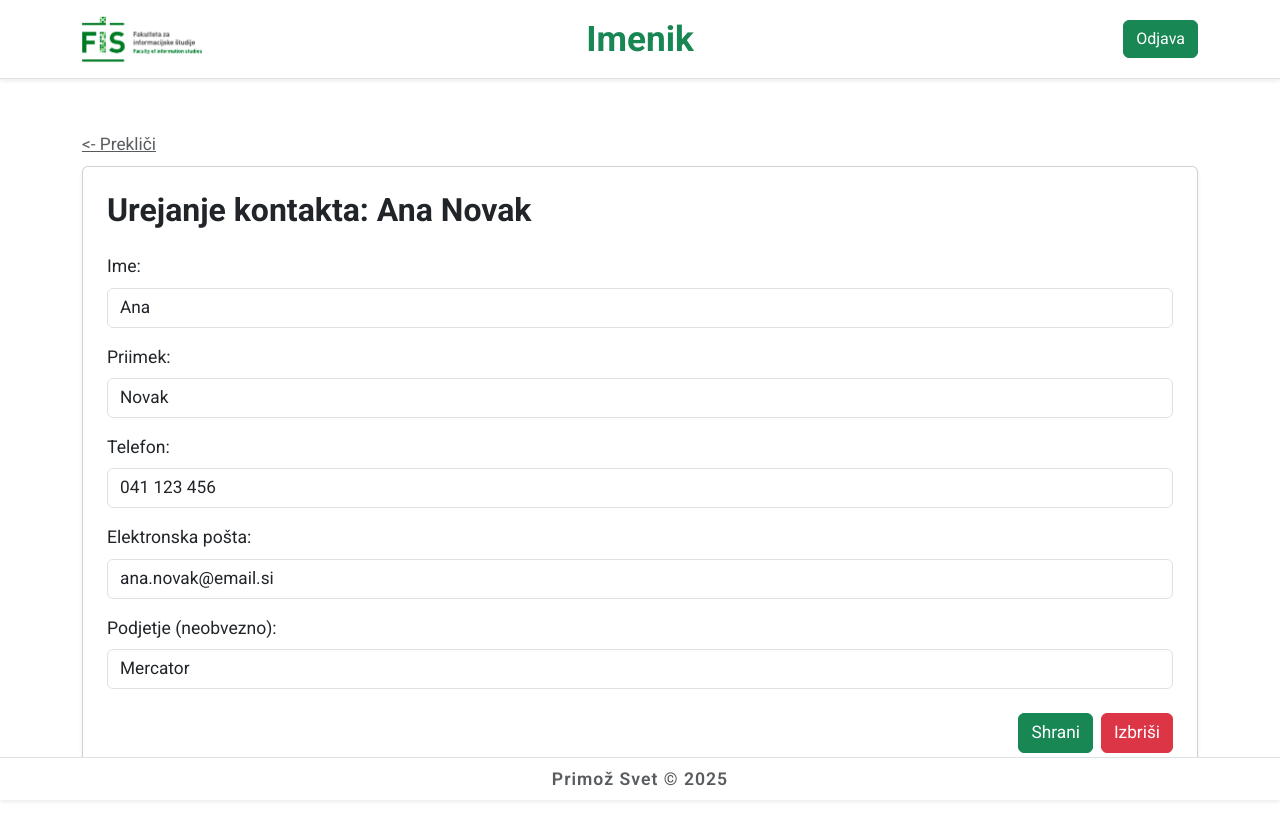
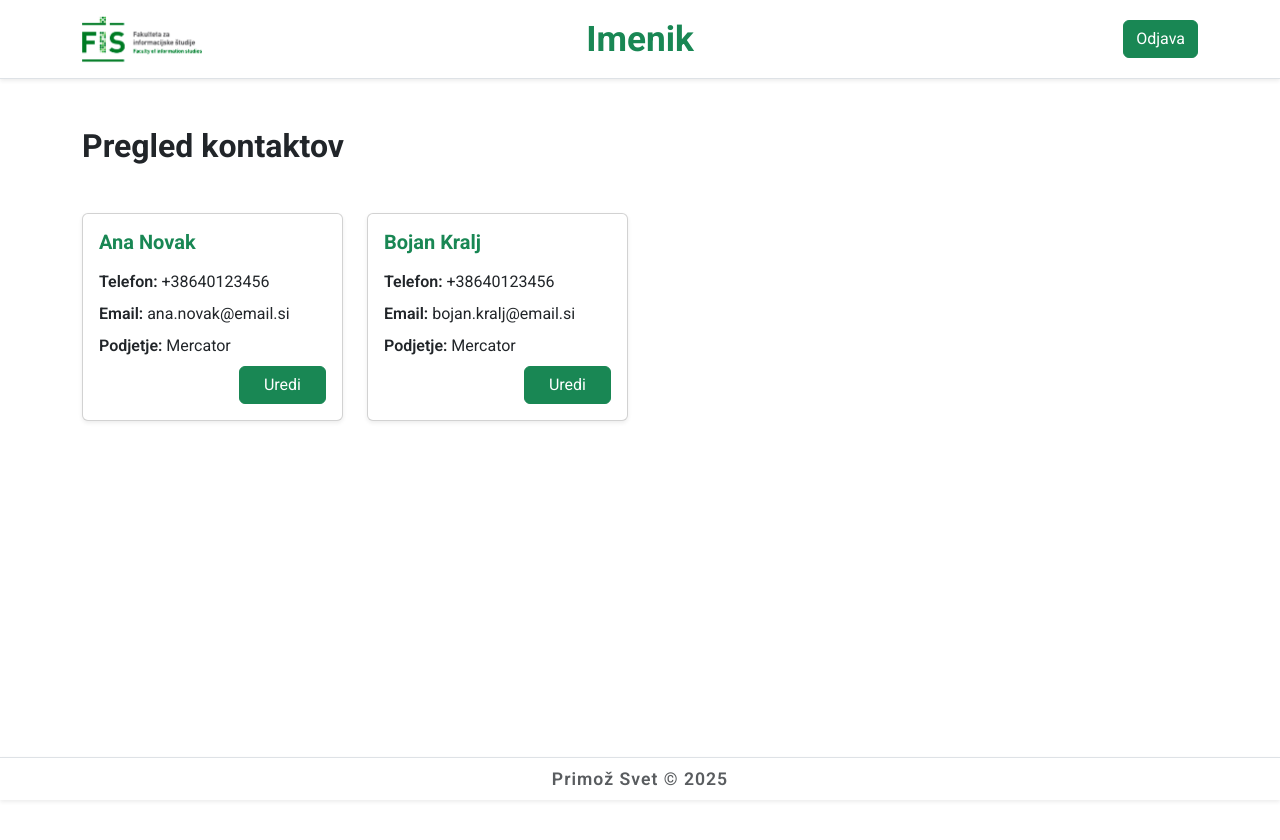
Before and after one commit to primozsvet/RNSUV_Vaje, an Angular app in the folder Contacts-App/: page / in a window 1280 px wide. Shown: the top 840 px of the page. After the commit the page ends 800 px from the top, so only its background shows below. Built offline with nearby package versions, Linux system fonts and the light colour scheme.

Commit message:
Dodan osnovni data binding

```diff
--- a/Contacts-App/src/app/app.html
+++ b/Contacts-App/src/app/app.html
@@ -2,9 +2,9 @@
 
 <!--<app-signup></app-signup>-->
 <!--<app-login></app-login>-->
-<!--<app-contacts-overview></app-contacts-overview>-->
+<app-contacts-overview></app-contacts-overview>
 <!-- <app-contacts-new></app-contacts-new> -->
-<app-contacts-edit></app-contacts-edit>
+<!--<app-contacts-edit></app-contacts-edit>-->
 
 <!--<div class="container mt-5">
   <h1 class="text-primary">Bootstrap CSS Example</h1>
--- a/Contacts-App/src/app/features/contacts/pages/contacts-overview/contacts-overview.html
+++ b/Contacts-App/src/app/features/contacts/pages/contacts-overview/contacts-overview.html
@@ -1,7 +1,44 @@
 <div class="container py-5 mb-5">
     <h2 class="mb-5 fw-bold contact-overview-title">Pregled kontaktov</h2>
     <div class="row g-4">
+        <div class="col-12 col-md-6 col-lg-3">
+            <div class="card shadow-sm h-100 d-flex flex-column justify-content-between contact-overview-card">
+                <div class="card-body d-flex flex-column justify-content-between">
+                    <h5 class="card-title text-success fw-bold mb-3 contact-overview-name">{{name + ' ' + surname}}</h5>
+                    <div class="mb-2 contact-overview-field"><span class="fw-semibold">Telefon:</span> {{phone}}</div>
+                    <div class="mb-2 contact-overview-field"><span class="fw-semibold">Email:</span> {{email}}</div>
+                    <div class="mb-2 contact-overview-field"><span class="fw-semibold">Podjetje:</span> {{company}}</div>
+                    <div class="mt-auto contact-overview-actions">
+                        <div class="d-none d-md-flex justify-content-end">
+                            <button class="btn btn-success text-white px-4 contact-overview-btn">Uredi</button>
+                        </div>
+                        <div class="d-flex d-md-none">
+                            <button class="btn btn-success text-white w-100 contact-overview-btn">Uredi</button>
+                        </div>
+                    </div>
+                </div>
+            </div>
+        </div>
+        <div class="col-12 col-md-6 col-lg-3">
+            <div class="card shadow-sm h-100 d-flex flex-column justify-content-between contact-overview-card">
+                <div class="card-body d-flex flex-column justify-content-between">
+                    <h5 class="card-title text-success fw-bold mb-3 contact-overview-name">{{name2 + ' ' + surname2}}</h5>
+                    <div class="mb-2 contact-overview-field"><span class="fw-semibold">Telefon:</span> {{phone2}}</div>
+                    <div class="mb-2 contact-overview-field"><span class="fw-semibold">Email:</span> {{email2}}</div>
+                    <div class="mb-2 contact-overview-field"><span class="fw-semibold">Podjetje:</span> {{company2}}</div>
+                    <div class="mt-auto contact-overview-actions">
+                        <div class="d-none d-md-flex justify-content-end">
+                            <button class="btn btn-success text-white px-4 contact-overview-btn">Uredi</button>
+                        </div>
+                        <div class="d-flex d-md-none">
+                            <button class="btn btn-success text-white w-100 contact-overview-btn">Uredi</button>
+                        </div>
+                    </div>
+                </div>
+            </div>
+        </div>
         <!-- Demo contacts (hardcoded) -->
+         <!--
         <div class="col-12 col-md-6 col-lg-3">
             <div class="card shadow-sm h-100 d-flex flex-column justify-content-between contact-overview-card">
                 <div class="card-body d-flex flex-column justify-content-between">
@@ -381,6 +418,6 @@
                     </div>
                 </div>
             </div>
-        </div>
+        </div>-->
     </div>
 </div>
--- a/Contacts-App/src/app/features/contacts/pages/contacts-overview/contacts-overview.ts
+++ b/Contacts-App/src/app/features/contacts/pages/contacts-overview/contacts-overview.ts
@@ -1,4 +1,4 @@
-import { Component } from '@angular/core';
+import { Component, OnInit } from '@angular/core';
 
 @Component({
   selector: 'app-contacts-overview',
@@ -6,6 +6,34 @@ import { Component } from '@angular/core';
   templateUrl: './contacts-overview.html',
   styleUrl: './contacts-overview.css'
 })
-export class ContactsOverview {
+export class ContactsOverview implements OnInit {
+
+  public name: string = '';
+  public surname: string = '';
+  public phone: string = '';
+  public email: string = '';
+  public company: string = '';
+
+  public name2: string = '';
+  public surname2: string = '';
+  public phone2: string = '';
+  public email2: string = '';
+  public company2: string = '';
+
+  constructor() {}
+
+  ngOnInit(): void {
+    this.name = 'Ana';
+    this.surname = 'Novak';
+    this.phone = '+38640123456';
+    this.email = 'ana.novak@email.si';
+    this.company = 'Mercator';
+
+    this.name2 = 'Bojan';
+    this.surname2 = 'Kralj';
+    this.phone2 = '+38640123456';
+    this.email2 = 'bojan.kralj@email.si';
+    this.company2 = 'Mercator';
+  }
 
 }
```
